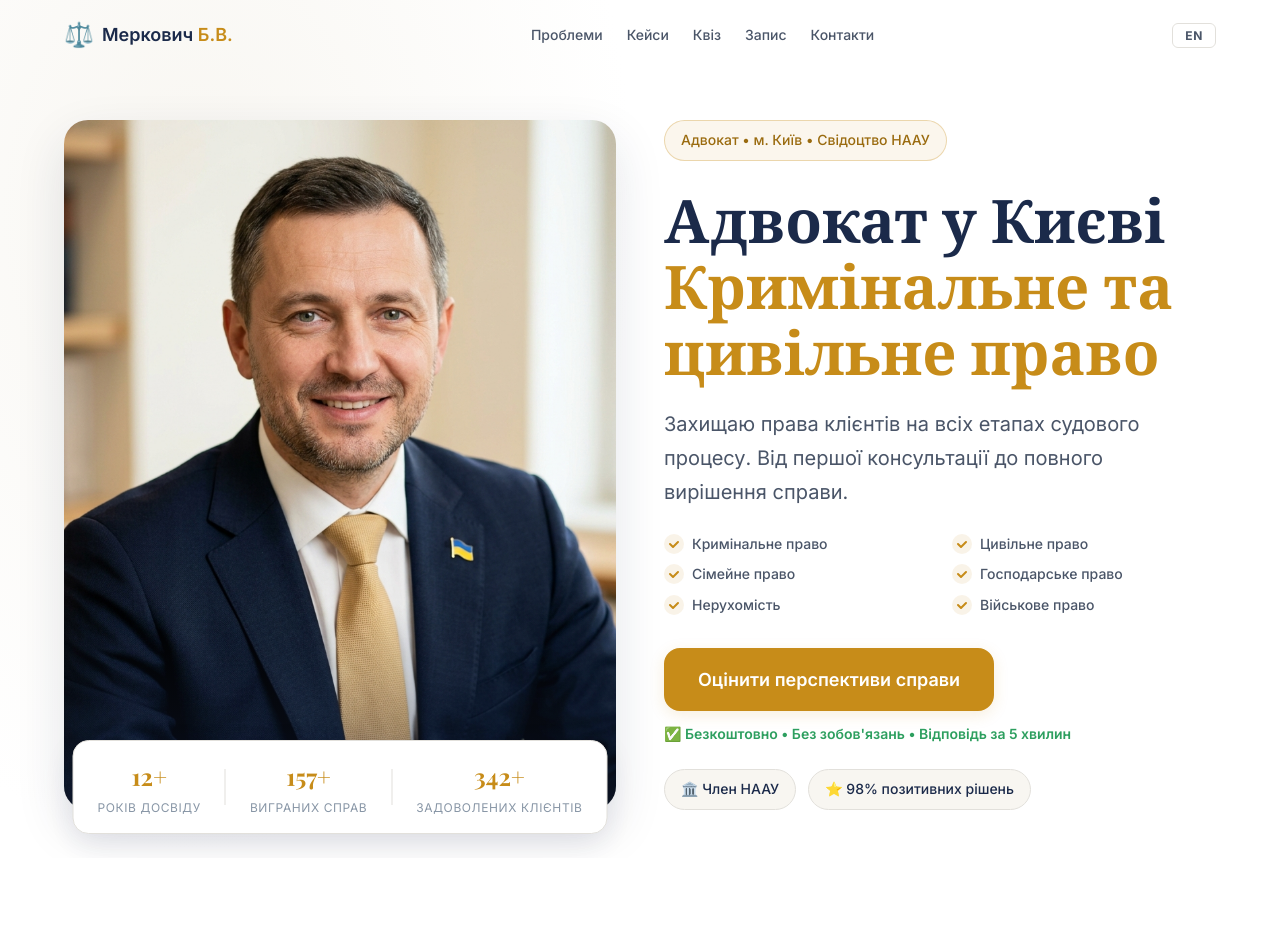
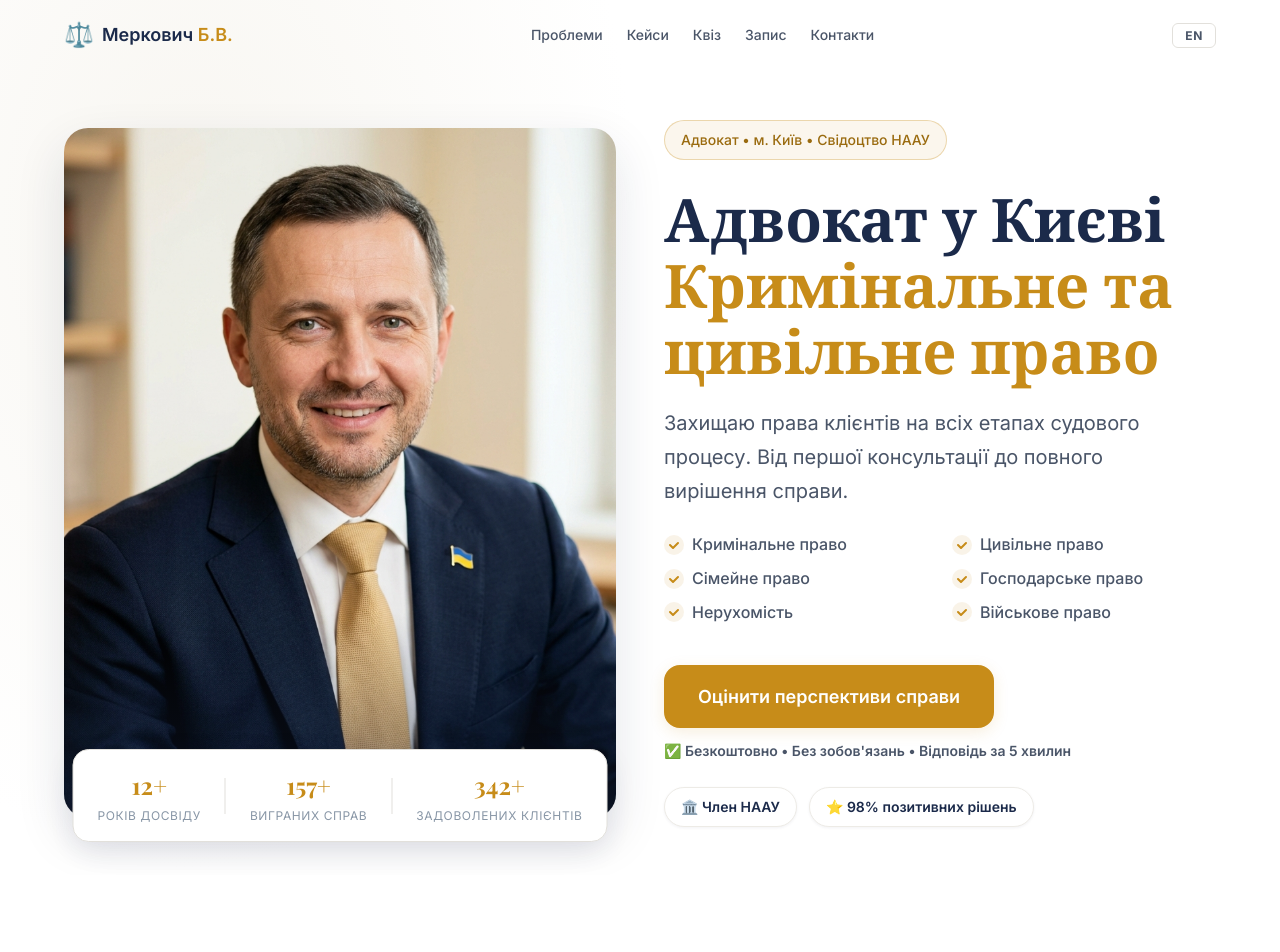
Before and after one commit to yoda887/attorney-site, a Nuxt app in the folder frontend/: page / in a window 1280 px wide. Shown: the top 952 px of the page. Built offline with nearby package versions, Linux system fonts and the light colour scheme; a web font is replaced by a local one.

Commit message:
style: refine hero spacing, typography, and badge contrast based on visual audit

```diff
--- a/frontend/app/assets/css/main.css
+++ b/frontend/app/assets/css/main.css
@@ -431,12 +431,13 @@ input, textarea, select {
   align-items: center;
   gap: var(--space-2);
   padding: var(--space-2) var(--space-4);
-  background: var(--color-bg-secondary);
-  border: 1px solid var(--color-border);
+  background: var(--color-bg-primary);
+  border: 1px solid var(--color-border-light);
   border-radius: var(--radius-full);
   font-size: var(--text-sm);
-  font-weight: 500;
+  font-weight: 600;
   color: var(--color-navy);
+  box-shadow: var(--shadow-sm);
 }
 
 /* --- Data Table --- */
--- a/frontend/app/components/landing/HeroSection.vue
+++ b/frontend/app/components/landing/HeroSection.vue
@@ -218,7 +218,7 @@ onMounted(() => {
   display: grid;
   grid-template-columns: 1fr 1fr;
   gap: var(--space-2) var(--space-6);
-  margin-bottom: var(--space-8);
+  margin-bottom: var(--space-10);
   list-style: none;
   padding: 0;
 }
@@ -227,7 +227,7 @@ onMounted(() => {
   display: flex;
   align-items: center;
   gap: var(--space-2);
-  font-size: var(--text-sm);
+  font-size: var(--text-base);
   font-weight: 500;
   color: var(--color-text-secondary);
 }
@@ -248,7 +248,7 @@ onMounted(() => {
 
 .hero-guarantee {
   font-size: var(--text-sm);
-  color: var(--color-success);
+  color: var(--color-text-secondary);
   font-weight: 600;
   margin-bottom: var(--space-6);
 }
```
